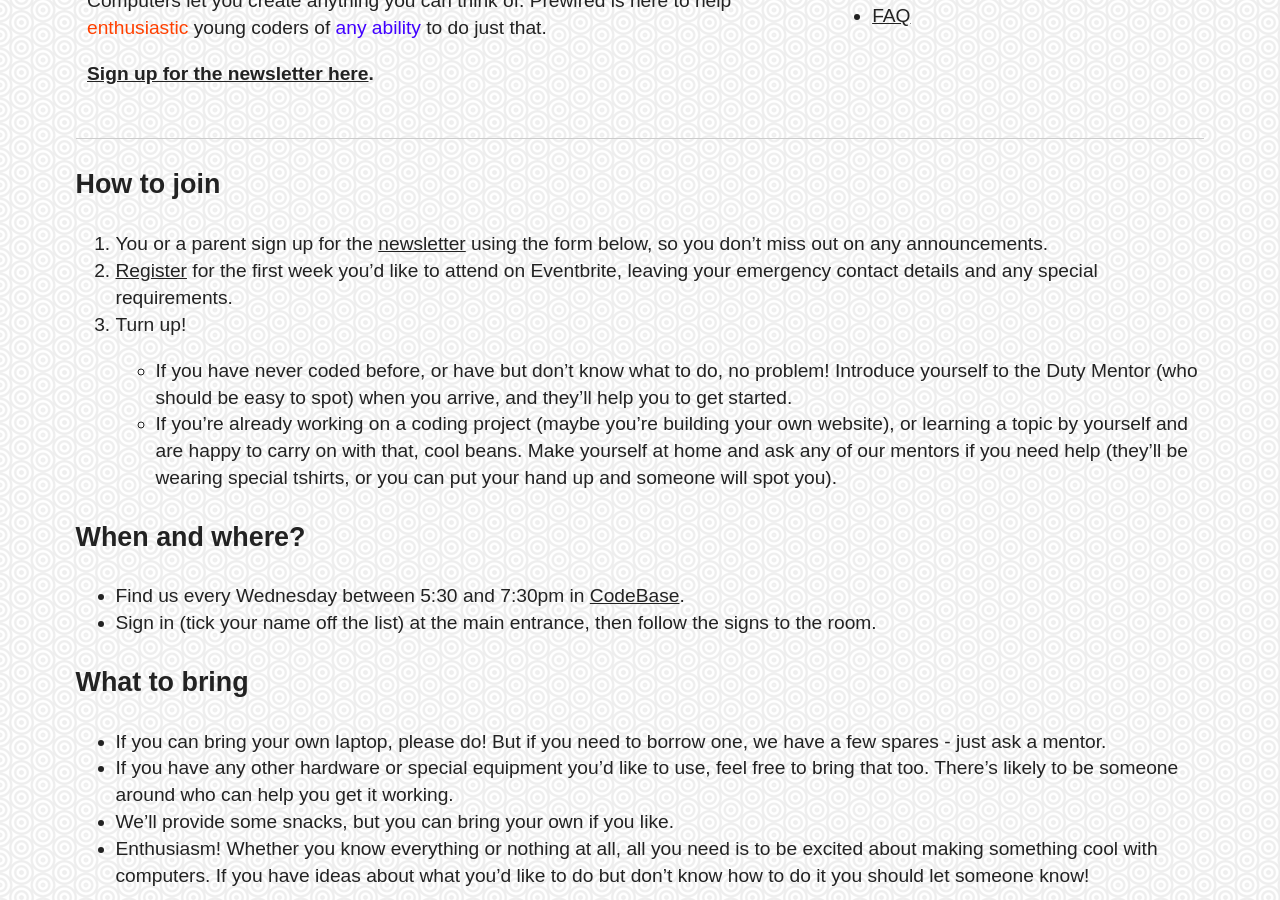
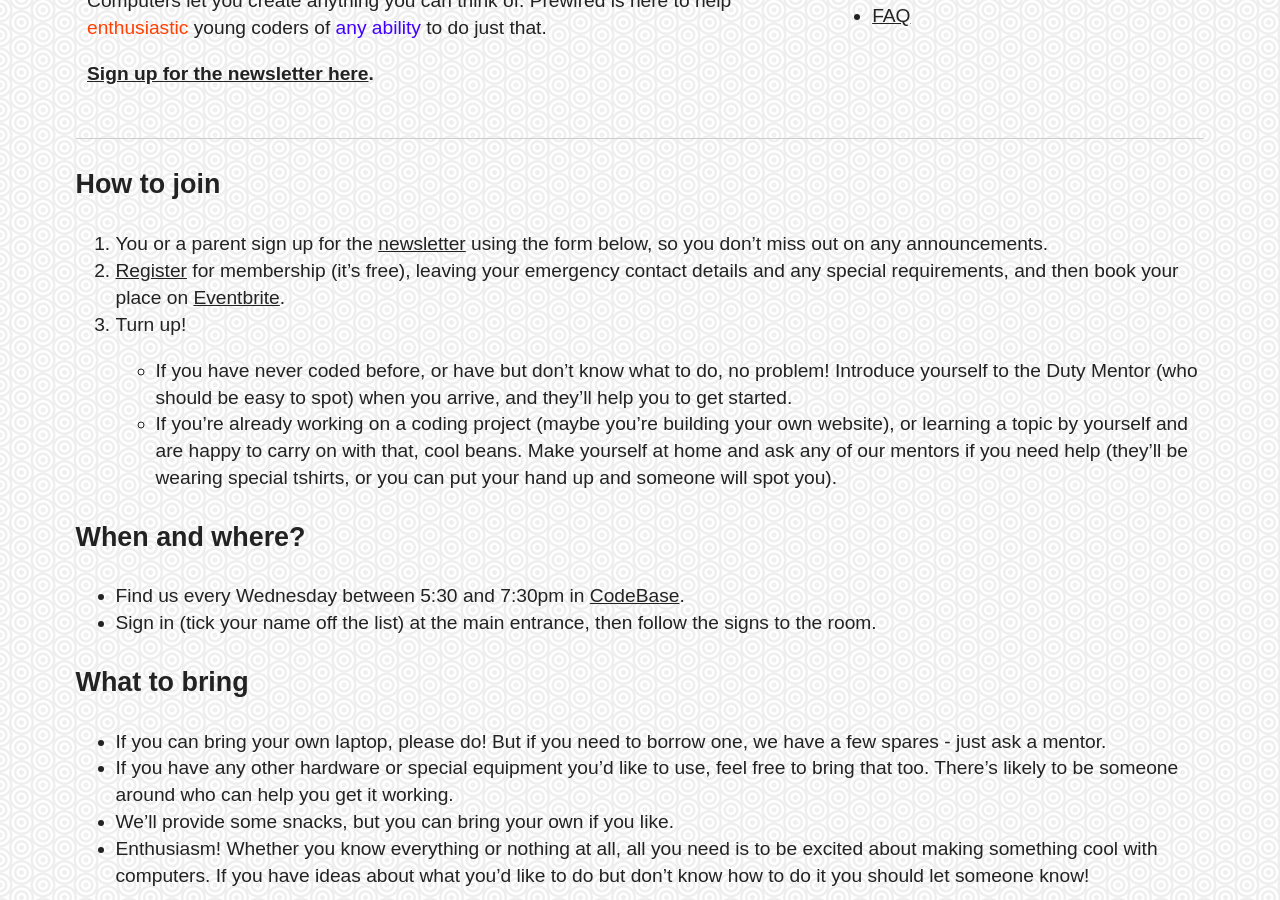
Before and after one commit to prewired/prewired.github.io, a Jekyll site: the page built from index.md, in a window 1280 px wide and 900 px high, scrolled down 715 px. Built offline with Jekyll 4.4.1, drawn with Linux system fonts in a browser that asks for light colours; some web fonts are replaced.

Commit message:
Update index.md to clarify registration process

```diff
--- a/index.md
+++ b/index.md
@@ -7,7 +7,7 @@
 ### How to join
 
 1. You or a parent sign up for the [newsletter](#newsletter) using the form below, so you don't miss out on any announcements.
-2. [Register](membership.html) for the first week you'd like to attend on Eventbrite, leaving your emergency contact details and any special requirements.
+2. [Register](membership.html) for membership (it's free), leaving your emergency contact details and any special requirements, and then book your place on [Eventbrite](https://www.eventbrite.co.uk/e/prewired-registration-15338031465).
 3. Turn up!
     - If you have never coded before, or have but don't know what to do, no problem! Introduce yourself to the Duty Mentor (who should be easy to spot) when you arrive, and they'll help you to get started.
     - If you're already working on a coding project (maybe you're building your own website), or learning a topic by yourself and are happy to carry on with that, cool beans. Make yourself at home and ask any of our mentors if you need help (they'll be wearing special tshirts, or you can put your hand up and someone will spot you).
```
